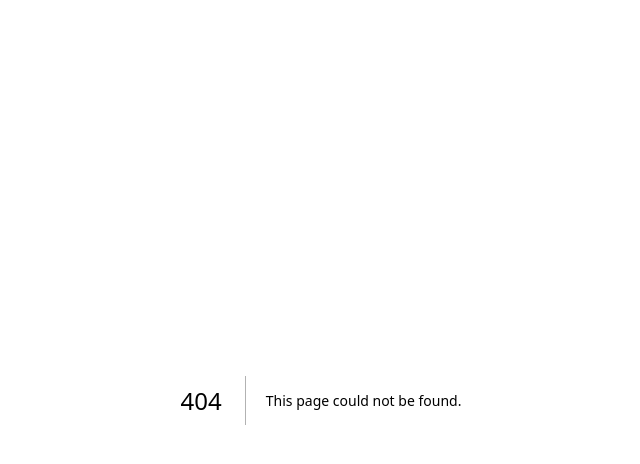
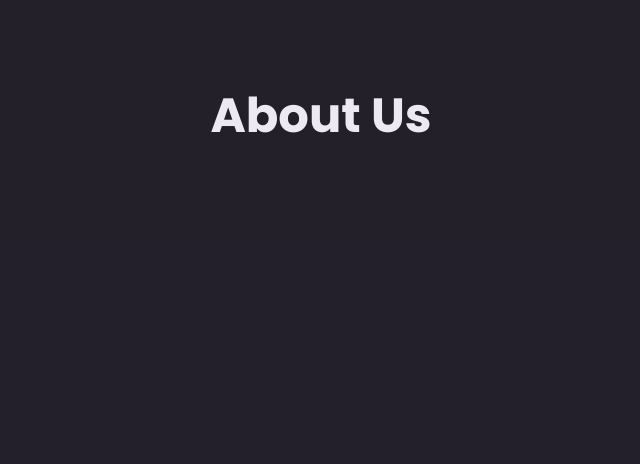
Before and after one commit to the-javascript-jedi/nextjs-projects, a Next.js app in the folder max-courses/learn-nextjs/first-app/: page /about in a window 1280 px wide. Before the commit this address had no page. Shown: the top 464 px of the page, without its empty margins (319-959 px from the left). Built offline with nearby package versions, Linux system fonts and the light colour scheme.

Commit message:
added logic for pages

```diff
--- /dev/null
+++ b/max-courses/learn-nextjs/first-app/app/about/page.js
@@ -0,0 +1,7 @@
+export default function AboutPage() {
+  return (
+    <main>
+      <h1>About Us</h1>
+    </main>
+  );
+}
--- a/max-courses/learn-nextjs/first-app/app/globals.css
+++ b/max-courses/learn-nextjs/first-app/app/globals.css
@@ -1,42 +1,53 @@
-:root {
-  --background: #ffffff;
-  --foreground: #171717;
+@import url("https://fonts.googleapis.com/css2?family=Open+Sans:wght@400;700&family=Poppins:wght@400;700&display=swap");
+
+* {
+  box-sizing: border-box;
 }
 
-@media (prefers-color-scheme: dark) {
-  :root {
-    --background: #0a0a0a;
-    --foreground: #ededed;
-  }
-}
-
-html,
-body {
-  max-width: 100vw;
-  overflow-x: hidden;
+html {
+  font-family: "Open Sans", sans-serif;
+  height: 100%;
 }
 
 body {
-  color: var(--foreground);
-  background: var(--background);
-  font-family: Arial, Helvetica, sans-serif;
-  -webkit-font-smoothing: antialiased;
-  -moz-osx-font-smoothing: grayscale;
+  height: 100%;
+  margin: 0;
+  background: linear-gradient(180deg, #232029, #231e2d);
+  color: #ddd8e4;
 }
 
-* {
-  box-sizing: border-box;
-  padding: 0;
-  margin: 0;
+main {
+  text-align: center;
+  margin: 5rem auto;
 }
 
-a {
-  color: inherit;
-  text-decoration: none;
+main img {
+  width: 8rem;
+  height: 8rem;
+  object-fit: cover;
+  filter: drop-shadow(0 0 4px #f6c363);
 }
 
-@media (prefers-color-scheme: dark) {
-  html {
-    color-scheme: dark;
-  }
+h1 {
+  font-size: 3rem;
+  margin: 3rem auto;
+  color: #ede9f3;
+  font-family: "Poppins", sans-serif;
 }
+
+p {
+  font-size: 1.5rem;
+}
+
+p a {
+  color: #f4c33d;
+  text-decoration: none;
+  padding-bottom: 0.05rem;
+  border-bottom: 2px solid #f4c33d;
+}
+
+p a:hover,
+p a:active {
+  color: #bd3df4;
+  border-color: #bd3df4;
+}
--- a/max-courses/learn-nextjs/first-app/app/layout.js
+++ b/max-courses/learn-nextjs/first-app/app/layout.js
@@ -1,15 +1,4 @@
-import { Geist, Geist_Mono } from "next/font/google";
 import "./globals.css";
-
-const geistSans = Geist({
-  variable: "--font-geist-sans",
-  subsets: ["latin"],
-});
-
-const geistMono = Geist_Mono({
-  variable: "--font-geist-mono",
-  subsets: ["latin"],
-});
 
 export const metadata = {
   title: "Create Next App",
@@ -19,9 +8,7 @@ export const metadata = {
 export default function RootLayout({ children }) {
   return (
     <html lang="en">
-      <body className={`${geistSans.variable} ${geistMono.variable}`}>
-        {children}
-      </body>
+      <body className>{children}</body>
     </html>
   );
 }
```
Also changed, not shown: max-courses/learn-nextjs/first-app/app/page.js (+8 -58 lines).
